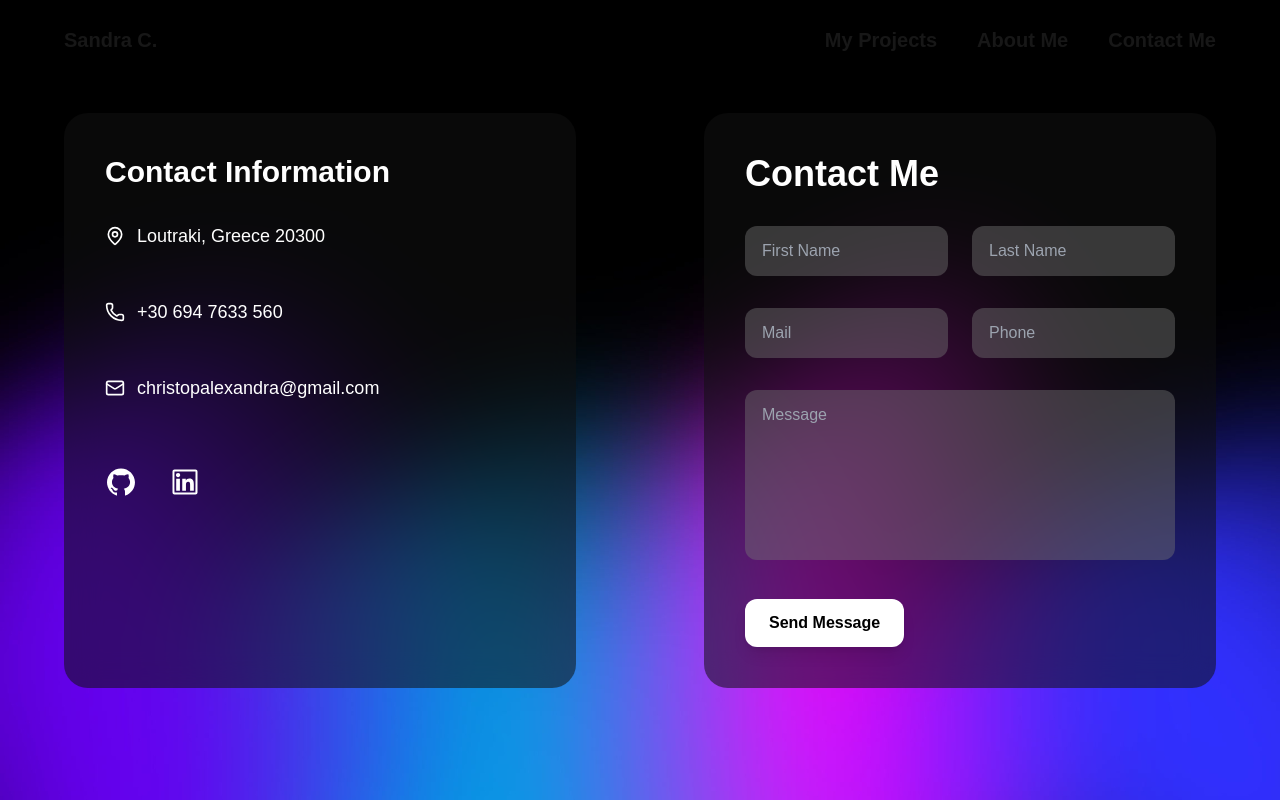
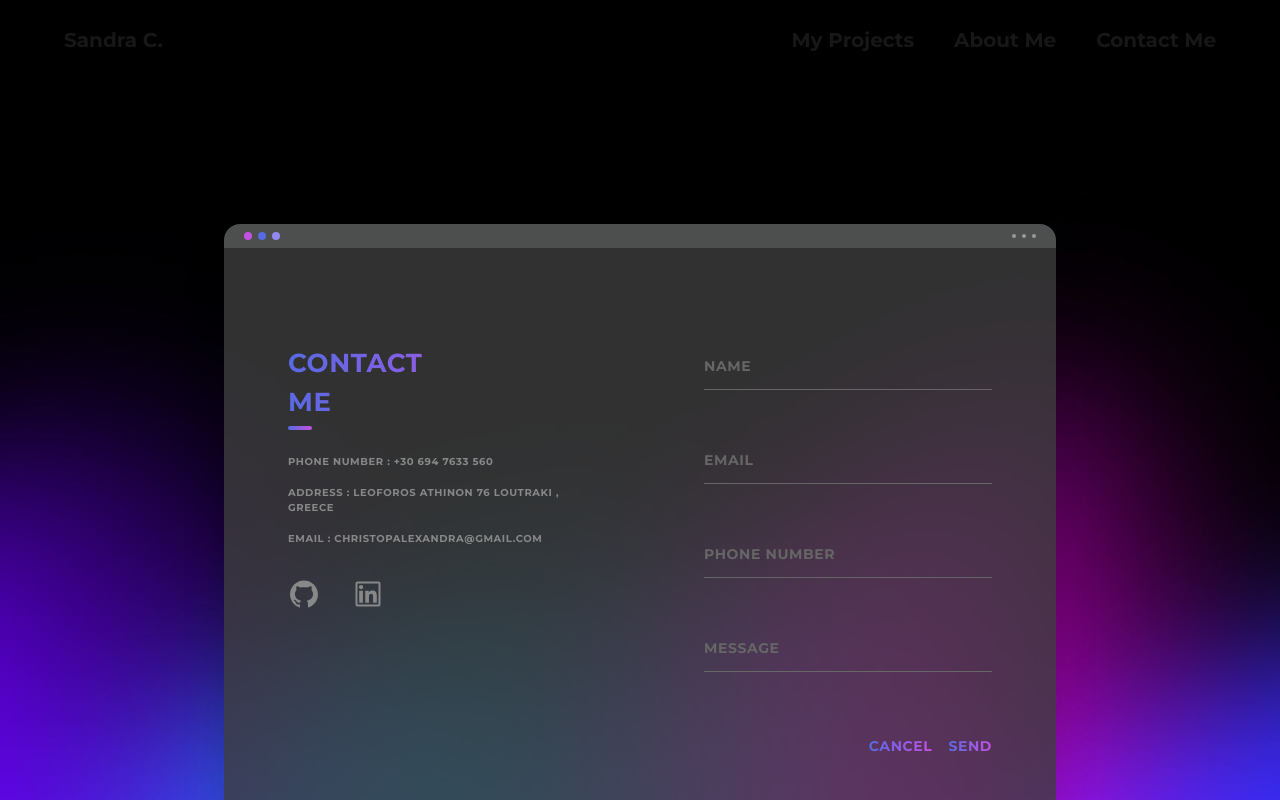
Before and after one commit to SandraChristopoulou/Portfolio, a Next.js app: page /contact in a window 1280 px wide. Shown: the top 800 px of the page. Built offline with nearby package versions, Linux system fonts and the light colour scheme.

Commit message:
new commit

```diff
--- a/app/contact/page.jsx
+++ b/app/contact/page.jsx
@@ -1,42 +1,32 @@
-"use client"
+"use client";
+import { useRef } from "react";
+import Swal from "sweetalert2";
+import Link from "next/link";
+import { AiOutlineGithub, AiOutlineLinkedin } from "react-icons/ai";
 
-import Swal from "sweetalert2"
-import Link from "next/link"
-import { AiOutlineInstagram, AiOutlineGithub, AiOutlineLinkedin } from "react-icons/ai"
-import { MapPin , Phone , Mail } from "lucide-react"
+export default function ContactPage() {
+  const formRef = useRef(null);
 
-const ContactForm = () => {
-  async function onSubmit(event) {
-    event.preventDefault()
-    const formData = new FormData(event.target)
+  function handleSend(e) {
+    e.preventDefault();
+    Swal.fire({
+      title: "Thank you!",
+      text: "Your message has been sent.",
+      icon: "success",
+      confirmButtonColor: "#ea1d6f",
+    });
+    formRef.current.reset();
+  }
 
-    formData.append("access_key", "53e91aca-902f-429d-bc01-45d6034b3076")
-
-    const object = Object.fromEntries(formData)
-    const json = JSON.stringify(object)
-
-    const response = await fetch("https://api.web3forms.com/submit", {
-      method: "POST",
-      headers: {
-        "Content-Type": "application/json",
-        Accept: "application/json",
-      },
-      body: json,
-    })
-    const result = await response.json()
-    if (result.success) {
-      Swal.fire({
-        title: "Success!",
-        text: "Message sent successfully!",
-        icon: "success",
-      })
-    }
+  function handleCancel(e) {
+    e.preventDefault();
+    formRef.current.reset();
   }
 
   return (
     <div
       id="contact"
-      className="min-h-screen flex items-center justify-center px-4 py-12 sm:px-8 lg:px-16"
+      className="min-h-screen flex items-center justify-center px-4 sm:px-8 lg:px-16 py-8 sm:py-12 lg:py-24 font-montserrat font-bold tracking-wider text-[12px]"
       style={{
         backgroundImage: "url('/images/bg.png')",
         backgroundSize: "cover",
@@ -45,111 +35,136 @@ const ContactForm = () => {
         backgroundBlendMode: "overlay",
       }}
     >
-      <div className="w-full max-w-7xl mx-auto">
-        <div className="flex flex-col-reverse md:flex-row gap-8 sm:gap-12 md:gap-24 lg:gap-32 items-center md:items-stretch text-center md:text-left">
-
-          {/* Left Section - Contact Information */}
-          <div className="w-full md:w-[48%] lg:w-[45%] p-6 sm:p-8 md:p-10 rounded-3xl bg-[#1111118c] border border-transparent backdrop-blur-lg">
-            <div className="space-y-12 sm:space-y-16">
-              <div className="space-y-6">
-                <h2 className="text-xl sm:text-2xl lg:text-3xl font-bold text-white mb-6 sm:mb-8">
-                  Contact Information
-                </h2>
-                <div className="space-y-12 text-white text-center">
-                  <div className="flex items-center gap-3 text-base sm:text-lg">
-                    <MapPin className="h-5 w-5 text-[#ffffff]" />{" "}
-                    <span>Loutraki, Greece 20300</span>
+      <div className="flex flex-col w-full max-w-3xl lg:max-w-5xl mx-auto px-4 sm:px-8 py-8 sm:py-12 lg:px-24 lg:py-32">
+        <div className="relative rounded-2xl bg-[#3e3e3e]/80 shadow-2xl overflow-hidden">
+          {/* Header */}
+          <div className="flex items-center px-5 py-2 bg-[#4d4f4f] rounded-t-2xl">
+            <div className="flex items-center mr-auto space-x-1.5">
+              <span className="inline-block w-2 h-2 rounded-full bg-[#C252E1]" />
+              <span className="inline-block w-2 h-2 rounded-full bg-[#586AE2]" />
+              <span className="inline-block w-2 h-2 rounded-full bg-[#9288ee]" />
             </div>
-                  <div className="flex items-center gap-3 text-base sm:text-lg">
-                    <Phone className="h-5 w-5 text-[#ffffff]" />{" "}
-                    <span>+30 694 7633 560</span>
-                  </div>
-                  <div className="flex items-center gap-3 text-base sm:text-lg">
-                    <Mail className="h-5 w-5 text-[#ffffff]" />{" "}
-                    <span>christopalexandra@gmail.com</span>
+            <div className="flex items-center space-x-1.5">
+              <span className="inline-block w-1 h-1 rounded-full bg-[#999]" />
+              <span className="inline-block w-1 h-1 rounded-full bg-[#999]" />
+              <span className="inline-block w-1 h-1 rounded-full bg-[#999]" />
             </div>
           </div>
+          {/* Body */}
+          <div className="flex flex-col md:flex-row md:items-start">
+            {/* Left */}
+
+           <div className="flex flex-col px-4 py-8 md:w-2/3 md:px-12 md:py-16 lg:w-1/2 lg:px-16 lg:py-24">
+  <div className="flex flex-col bg-gradient-to-r from-[#586AE2] to-[#C252E1] bg-clip-text text-transparent text-[26px] font-bold relative mb-8">
+    <span>CONTACT</span>
+    <span>ME</span>
+    <span className="absolute left-0 -bottom-2 w-6 h-1 bg-gradient-to-r from-[#586AE2] to-[#C252E1] rounded" />
   </div>
-
+  <div className="text-[10px] text-[#888] mb-4">
+    PHONE NUMBER : +30 694 7633 560
+  </div>
+  <div className="text-[10px] text-[#888] mb-4">
+    ADDRESS : LEOFOROS ATHINON 76 LOUTRAKI , GREECE
+  </div>
+  <div className="text-[10px] text-[#888] mb-8">
+    EMAIL : CHRISTOPALEXANDRA@GMAIL.COM
+  </div>
   <div className="space-y-8">
     <div className="flex gap-8">
       <Link
         href="https://github.com/SandraChristopoulou"
-                    className="text-white hover:text-[#ba53e1] transition-all duration-200 transform hover:scale-110"
+        className="text-[#888] hover:text-[#ba53e1] transition-all duration-200 transform hover:scale-110"
       >
         <AiOutlineGithub size={32} />
       </Link>
       <Link
         href="https://www.linkedin.com/in/alexandra-christopoulou-8ba4052b3/"
-                    className="text-white hover:text-[#ba53e1] transition-all duration-200 transform hover:scale-110"
+        className="text-[#888] hover:text-[#ba53e1] transition-all duration-200 transform hover:scale-110"
       >
         <AiOutlineLinkedin size={32} />
       </Link>
     </div>
   </div>
 </div>
-          </div>
 
-          {/* Right Section - Contact Form */}
-          <div className="w-full md:w-[48%] lg:w-[45%] p-6 sm:p-8 md:p-10 bg-[#1111118c] rounded-3xl border border-transparent backdrop-blur-lg">
-            <div className="space-y-6 sm:space-y-8">
-              <h2 className="text-2xl sm:text-3xl lg:text-4xl font-bold text-white mb-4 sm:mb-6 text-center md:text-left">
-                Contact Me
-              </h2>
-              <form onSubmit={onSubmit} className="space-y-6 sm:space-y-8">
-                <div className="grid grid-cols-1 sm:grid-cols-2 gap-4 sm:gap-6">
+            {/* Right */}
+            <div className="md:w-1/2 px-8 py-12 md:px-12 md:py-16 lg:px-16 lg:py-24">
+              <form
+                ref={formRef}
+                autoComplete="off"
+                onSubmit={handleSend}
+                className="flex flex-col gap-y-8 md:gap-y-12"
+              >
+                <div>
                   <input
-                    type="text"
-                    name="firstName"
-                    placeholder="First Name"
-                    className="w-full px-4 py-3 bg-[#74747470] border border-transparent rounded-xl focus:outline-none focus:ring-2 focus:ring-[#ffffff] text-white placeholder-gray-400 transition-all duration-200"
-                    required
-                  />
-                  <input
-                    type="text"
-                    name="lastName"
-                    placeholder="Last Name"
-                    className="w-full px-4 py-3 bg-[#74747470] border border-transparent rounded-xl focus:outline-none focus:ring-2 focus:ring-[#ffffff] text-white placeholder-gray-400 transition-all duration-200"
+                    className="w-full bg-transparent border-0 border-b border-[#666] text-[#ddd] text-[14px] uppercase py-3 px-0 outline-none focus:border-[#ddd] placeholder:text-[#666] transition-colors"
+                    placeholder="NAME"
+                    name="name"
                     required
                   />
                 </div>
-                <div className="grid grid-cols-1 sm:grid-cols-2 gap-4 sm:gap-6">
+                <div>
                   <input
+                    className="w-full bg-transparent border-0 border-b border-[#666] text-[#ddd] text-[14px] uppercase py-3 px-0 outline-none focus:border-[#ddd] placeholder:text-[#666] transition-colors"
+                    placeholder="EMAIL"
+                    name="email"
                     type="email"
-                    name="email"
-                    placeholder="Mail"
-                    className="w-full px-4 py-3 bg-[#74747470] border border-transparent rounded-xl focus:outline-none focus:ring-2 focus:ring-[#ffffff] text-white placeholder-gray-400 transition-all duration-200"
-                    required
-                  />
-                  <input
-                    type="tel"
-                    name="phone"
-                    placeholder="Phone"
-                    className="w-full px-4 py-3 bg-[#74747470] border border-transparent rounded-xl focus:outline-none focus:ring-2 focus:ring-[#ffffff] text-white placeholder-gray-400 transition-all duration-200"
                     required
                   />
                 </div>
-                <textarea
+                <div>
+                  <input
+                    className="w-full bg-transparent border-0 border-b border-[#666] text-[#ddd] text-[14px] uppercase py-3 px-0 outline-none focus:border-[#ddd] placeholder:text-[#666] transition-colors"
+                    placeholder="PHONE NUMBER"
+                    name="contact"
+                  />
+                </div>
+                <div>
+                  <input
+                    className="w-full bg-transparent border-0 border-b border-[#666] text-[#ddd] text-[14px] uppercase py-3 px-0 outline-none focus:border-[#ddd] placeholder:text-[#666] transition-colors"
+                    placeholder="MESSAGE"
                     name="message"
-                  placeholder="Message"
-                  rows={6}
-                  className="w-full px-4 py-3 bg-[#74747470] border border-transparent rounded-xl focus:outline-none focus:ring-2 focus:ring-[#ffffff] text-white placeholder-gray-400 transition-all duration-200 resize-none"
                     required
-                ></textarea>
+                  />
+                </div>
+                <div className="flex justify-start md:justify-end space-x-4 pt-4">
                   <button
+                    className="bg-transparent border-none bg-gradient-to-r from-[#586AE2] to-[#C252E1] bg-clip-text text-transparent text-[14px] cursor-pointer hover:text-[#ba53e1] transition-colors"
+                    onClick={handleCancel}
+                    type="button"
+                  >
+                    CANCEL
+                  </button>
+                  <button
+                    className="bg-transparent border-none text-[14px] cursor-pointer bg-gradient-to-r from-[#586AE2] to-[#C252E1] bg-clip-text text-transparent hover:text-[#ba53e1] transition-colors"
                     type="submit"
-                  className="w-full sm:w-fit px-6 py-3 bg-[#ffffff] hover:bg-[#c9c9c967] hover:text-white text-black rounded-xl font-semibold transition-all duration-200 transform hover:scale-[1.02] active:scale-[0.98] shadow-lg"
                   >
-                  Send Message
+                    SEND
                   </button>
+                </div>
               </form>
             </div>
           </div>
-
         </div>
+        {/* Credits */}
       </div>
+      {/* Fonts */}
+      <link
+        href="https://fonts.googleapis.com/css2?family=Montserrat:wght@700&family=Roboto+Condensed&display=swap"
+        rel="stylesheet"
+      />
+      <style jsx global>{`
+        .font-montserrat {
+          font-family: 'Montserrat', sans-serif;
+        }
+        .font-roboto {
+          font-family: 'Roboto Condensed', sans-serif;
+        }
+        html {
+          -webkit-font-smoothing: antialiased;
+          -moz-osx-font-smoothing: grayscale;
+        }
+      `}</style>
     </div>
-  )
+  );
 }
-
-export default ContactForm
--- a/app/globals.css
+++ b/app/globals.css
@@ -17,5 +17,16 @@
 body {
   color: var(--foreground);
   background: var(--background);
-  font-family: Arial, Helvetica, sans-serif;
+ font-family: 'Montserrat', sans-serif;
 }
+
+.font-montserrat {
+  font-family: 'Montserrat', sans-serif;
+}
+.font-roboto {
+  font-family: 'Roboto Condensed', sans-serif;
+}
+html {
+  -webkit-font-smoothing: antialiased;
+  -moz-osx-font-smoothing: grayscale;
+}
--- a/app/layout.jsx
+++ b/app/layout.jsx
@@ -2,8 +2,6 @@ import { Geist, Geist_Mono } from "next/font/google";
 import "./globals.css";
 import Footer from "@/components/Footer";
 import Navbar from "@/components/Navbar";
-
-
 
 const geistSans = Geist({
   variable: "--font-geist-sans",
@@ -17,21 +15,21 @@ const geistMono = Geist_Mono({
 
 export const metadata = {
   title: "Sandra's Portfolio",
-  description: "Eimai h pio omorfh kopela sthn gh",
+  description: "A Portfolio Website",
 };
 
 export default function RootLayout({ children }) {
   return (
     <html lang="en">
+      <head>
+        <meta name="viewport" content="width=device-width, initial-scale=1" />
+        {/* You can add other <meta> or <link> tags here */}
+      </head>
       <body
-        className={`${geistSans.variable} ${geistMono.variable} antialiased flex flex-col min-h-screen`}
+        className={`${geistSans.variable} ${geistMono.variable} antialiased flex flex-col min-h-screen overflow-x-hidden`}
       >
         <Navbar />
-        {/* Main Content Wrapper */}
-
         <div className="flex-grow">{children}</div>
-
-        {/* Footer - Always at the Bottom */}
         <Footer />
       </body>
     </html>
```
Also changed, not shown: app/projects/page.jsx (+6 -21 lines), components/ProjectCard.jsx (+13 -15 lines). Lines whose indentation alone changed are shown as unchanged.
